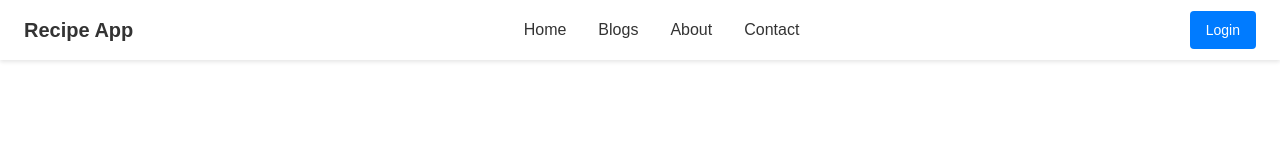
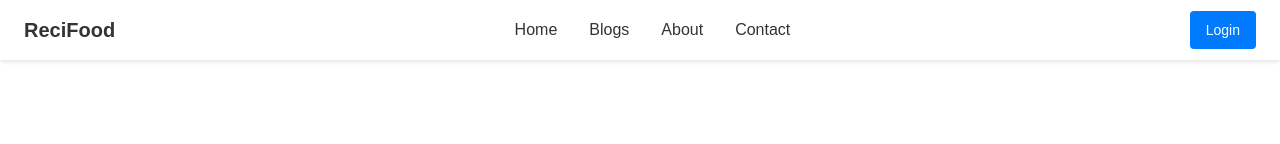
Before and after one commit to Collinsgra/reciFood, a React (Create React App) app in the folder frontend/: page /login in a window 1280 px wide. Shown: the top 144 px of the page. Built offline with nearby package versions, Linux system fonts and the light colour scheme.

Commit message:
Updated the header

```diff
--- a/frontend/src/components/Header.js
+++ b/frontend/src/components/Header.js
@@ -45,7 +45,7 @@ const Header = ({ isLoggedIn, isAdmin, onLogout, user, toggleSidebar }) => {
             )
           )}
           <Link to="/" className={styles.logoContainer}>
-            <span className={styles.appName}>Recipe App</span>
+            <span className={styles.appName}>ReciFood</span>
           </Link>
         </div>
 
```
